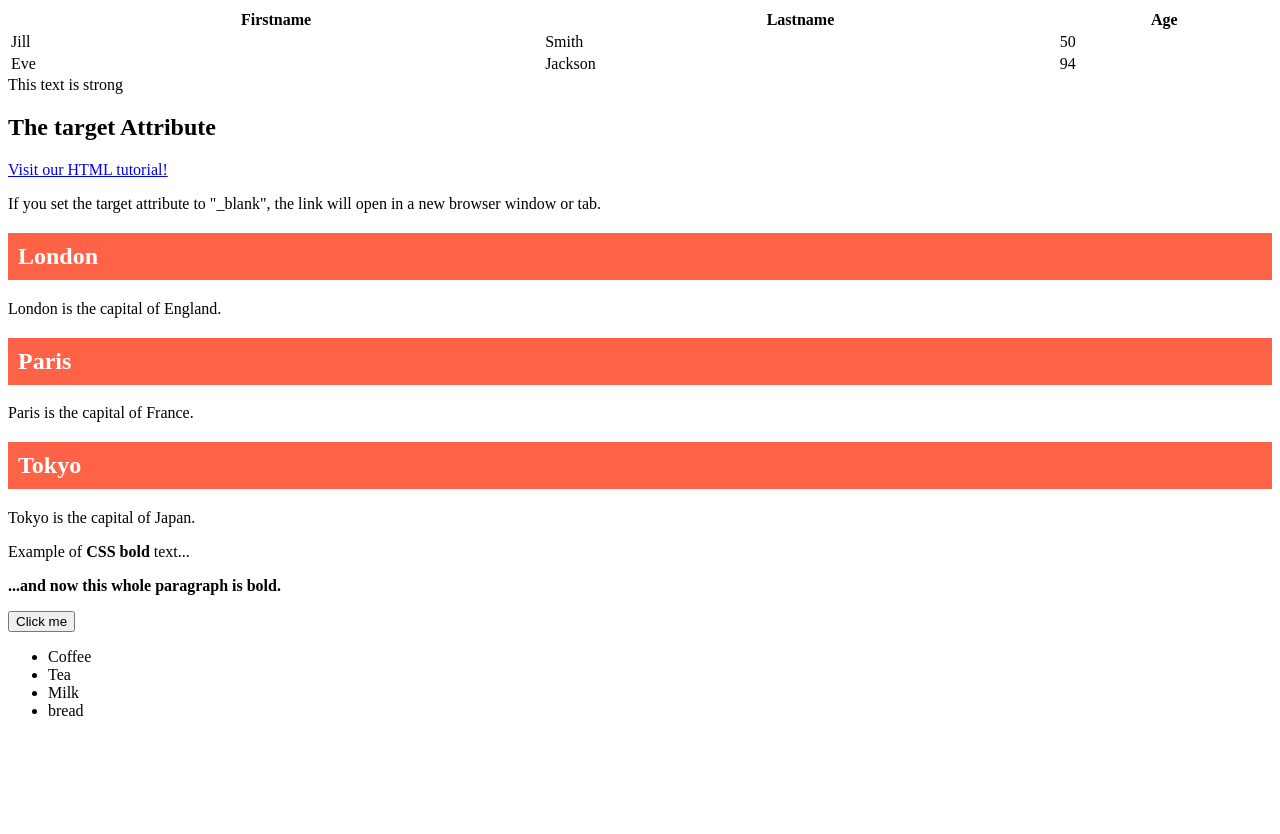
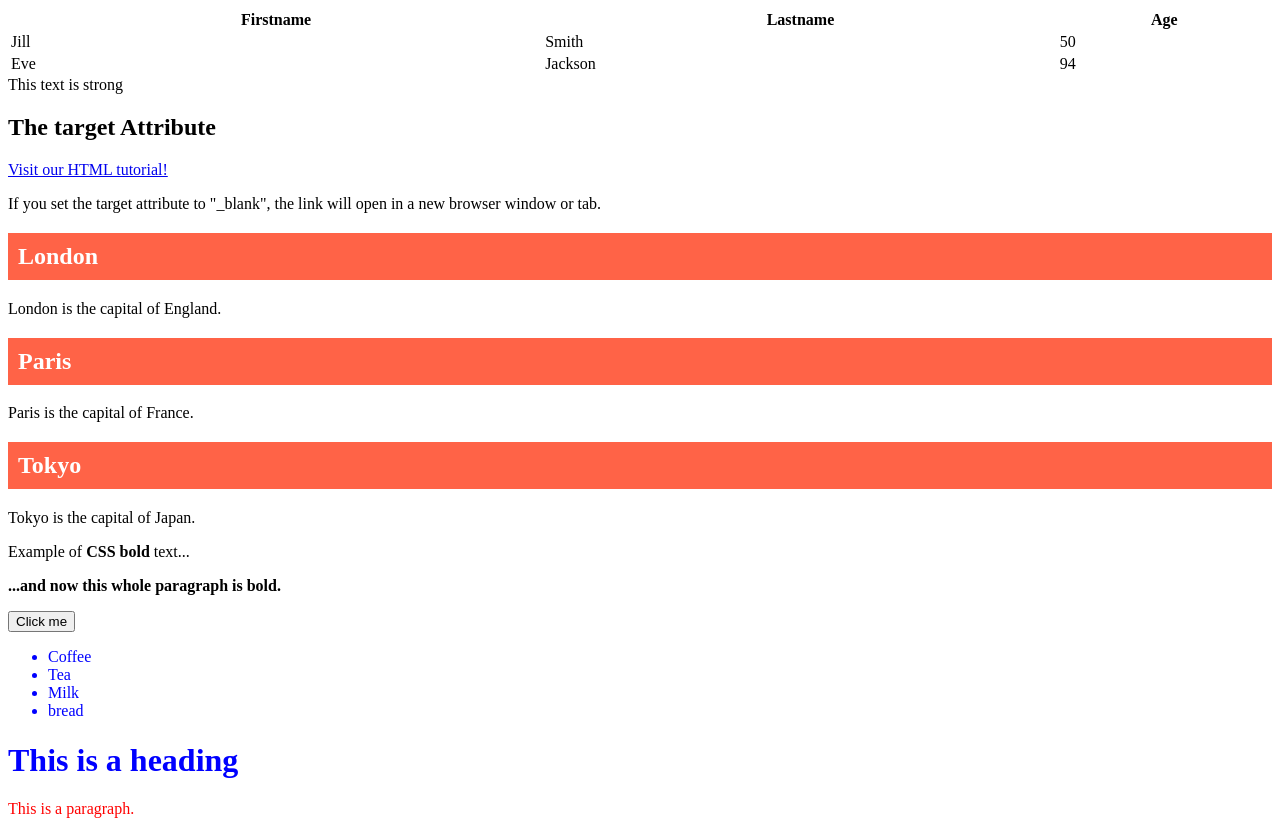
Before and after one commit to navila-va/mywebsite, a plain HTML site: page index.html in a window 1280 px wide. Before the commit the page ends 800 px from the top, so only its background shows below. Drawn offline with Linux system fonts and the light colour scheme.

Commit message:
Update index.html

```diff
--- a/index.html
+++ b/index.html
@@ -53,9 +53,12 @@
 <p style="font-weight:bold;">...and now this whole paragraph is bold.</p>
 
 <button>Click me</button>
-<ul>
+<ul style="color:blue;">
   <li>Coffee</li>
   <li>Tea</li>
   <li>Milk</li>
   <li>bread</li>
 </ul>
+
+<h1 style="color:blue;">This is a heading</h1>
+<p style="color:red;">This is a paragraph.</p>
```
